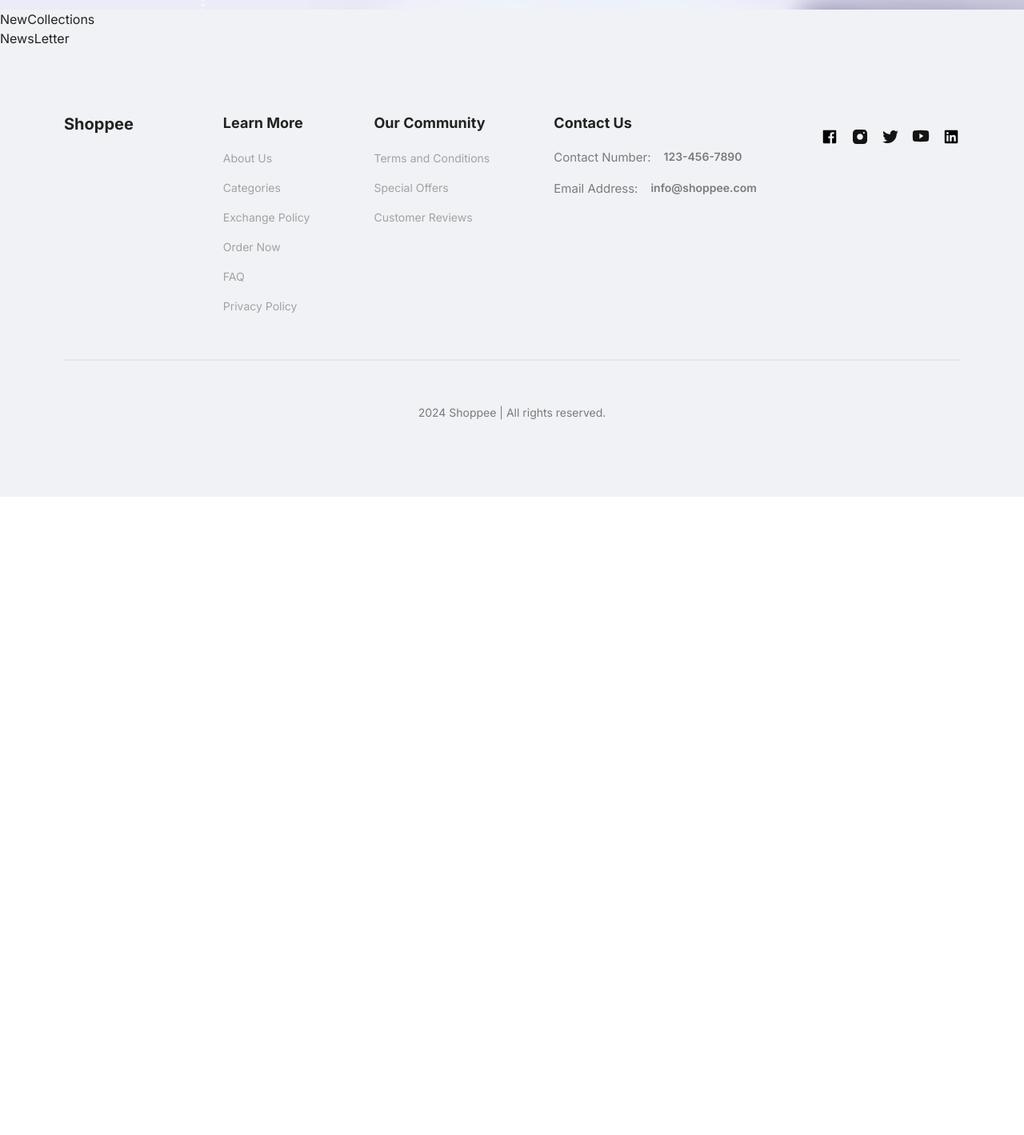
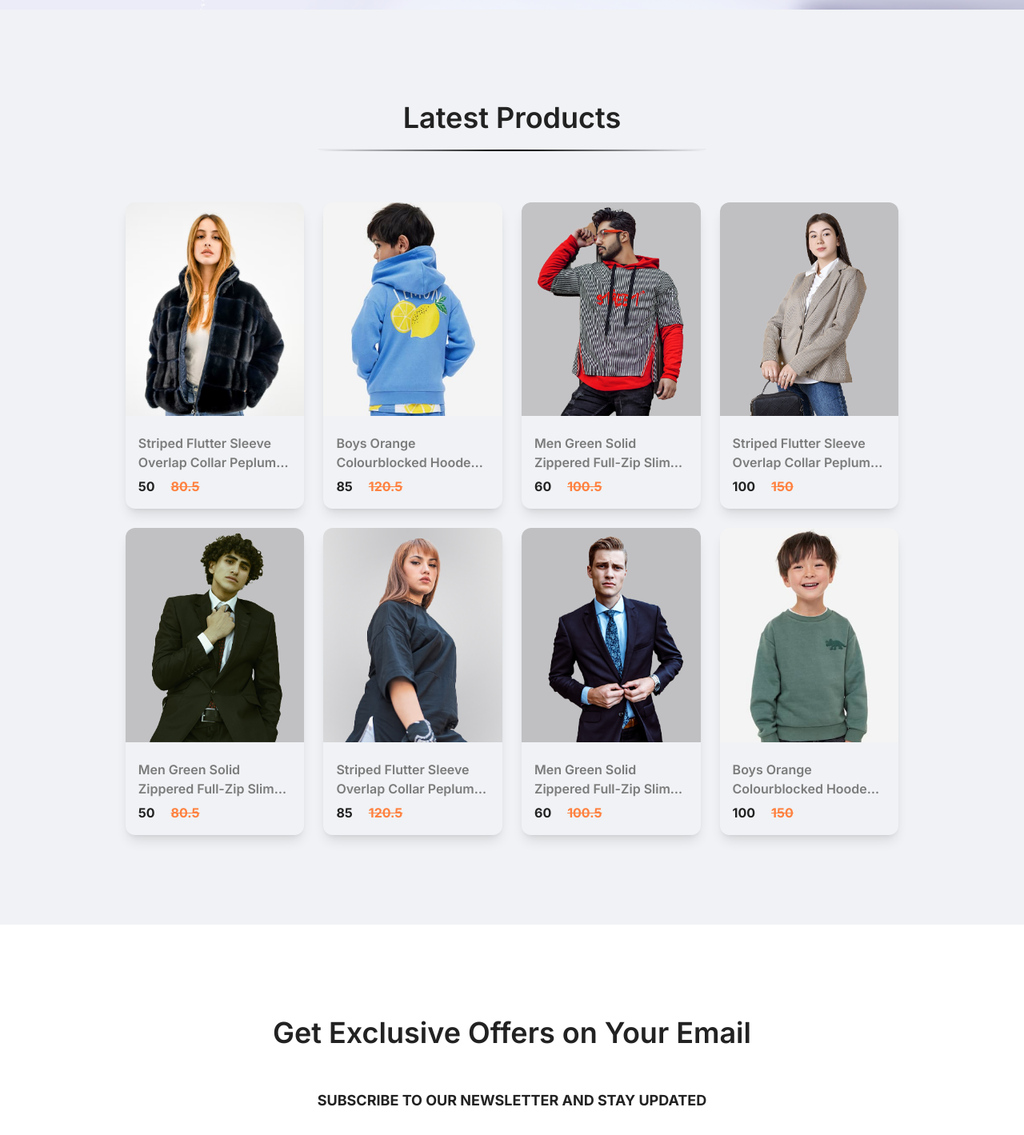
Before and after one commit to Tkavindi/Ecommerce-app, a React (Vite) app in the folder frontend/: page / in a window 1280 px wide. Shown: the part 1980-3399 px from the top of the page at 80% size. Before the commit the page ends 2601 px from the top, so only its background shows below. Built offline with nearby package versions, Linux system fonts and the light colour scheme.

Commit message:
NewsLetter.jsx Created

```diff
--- a/frontend/src/App.jsx
+++ b/frontend/src/App.jsx
@@ -6,6 +6,10 @@ import Product from "./pages/Product";
 import Cart from "./pages/Cart";
 import Login from "./pages/Login";
 import Footer from "./components/Footer";
+// import images
+import bannermens from "./assets/bannermens.png"
+import bannerwomens from "./assets/bannerwomens.png"
+import bannerkids from "./assets/bannerkids.png"
 
 export default function App() {
   return (
@@ -14,9 +18,9 @@ export default function App() {
         <Header />
         <Routes>
           <Route path="/" element={<Home />} />
-          <Route path="/men" element={<Category />} />
-          <Route path="/women" element={<Category />} />
-          <Route path="/kids" element={<Category />} />
+          <Route path="/men" element={<Category category="mens" banner={bannermens}/>}/>
+          <Route path="/women" element={<Category category="women" banner={bannerwomens}/>} />
+          <Route path="/kids" element={<Category category="kids" banner={bannerkids}/>} />
           <Route path="/product" element={<Product />} />
           <Route path="/product/:productId" element={<Product />} /> {/* Dynamic route for productId */}
           <Route path="/cart-page" element={<Cart />} />
--- a/frontend/src/components/Item.jsx
+++ b/frontend/src/components/Item.jsx
@@ -17,8 +17,8 @@ const Item = ({ id, name, image, new_price, old_price }) => {
       <div className="p-4 overflow-hidden">
         <h4 className="my-[6px] medium-16 line-clamp-2 text-gray-30">{name}</h4>
         <div className="flex gap-5">
-          <div className="bold-16">{old_price}</div>
-          <div className="text-secondary bold-16 line-through">{new_price}</div>
+          <div className="bold-16">{new_price}</div>
+          <div className="text-secondary bold-16 line-through">{old_price}</div>
         </div>
       </div>
     </div>
--- a/frontend/src/components/NewCollections.jsx
+++ b/frontend/src/components/NewCollections.jsx
@@ -1,8 +1,25 @@
 import React from 'react'
+import LATEST from "../assets/latest";
+import Item from './Item';
 
 const NewCollections = () => {
   return (
-    <div>NewCollections</div>
+    <>
+    <section className='bg-primary'>
+        <div className='max_padd_container py-12 xl:py-28 xl:w-[88%]'>
+            <h3 className='h3 text-center'>Latest Products</h3>
+            <hr className='h-[3px] md:w-1/2 mx-auto bg-gradient-to-l from-transparent via-black
+            to-transparent mb-16'/>
+            {/* container */}
+            <div className='grid grid-cols-1 xs:grid-cols-2 md:grid-cols-3 xl:grid-cols-4 gap-6'>
+                {LATEST.map((item) => (
+                   <Item key={item.id} id={item.id} image={item.image} name={item.name} new_price= {item.new_price} old_price={item.old_price}/>
+
+                ))}
+            </div>
+        </div>
+    </section>
+    </>
   )
 }
 
--- a/frontend/src/components/NewsLetter.jsx
+++ b/frontend/src/components/NewsLetter.jsx
@@ -2,7 +2,20 @@ import React from 'react'
 
 const NewsLetter = () => {
   return (
-    <div>NewsLetter</div>
+    <>
+    <section className='max_padd_cantainer py-12 xl:py-28 bg-white'>
+      <div className='mx-auto xl:w-[80%] flexCenter flex-col gap-y-8 w-full max-w-[666px]'>
+        <h3 className='h3'>Get Exclusive Offers on Your Email</h3>
+        <h4 className='h4 uppercase bold-18'>Subscribe to our newsletter and stay updated</h4>
+        <div className='flexBetween rounded-full ring-1 ring-slate-900/10 hover:ring-slate-900/15
+         bg-primary w-full max-w[588px]'>
+          <input type="email" placeholder='Your email address' className='w-full bg-transparent ml-7
+          border-none outline-none regular-16'/>
+          <button className='btn_dark_rounded'>Subscribe</button>
+        </div>
+      </div>
+    </section>
+    </>
   )
 }
 
--- a/frontend/src/pages/Category.jsx
+++ b/frontend/src/pages/Category.jsx
@@ -1,8 +1,10 @@
 import React from 'react'
 
-const Category = () => {
+const Category = ({category, banner}) => {
   return (
-    <div>Category</div>
+    <>
+
+    </>
   )
 }
 
```
